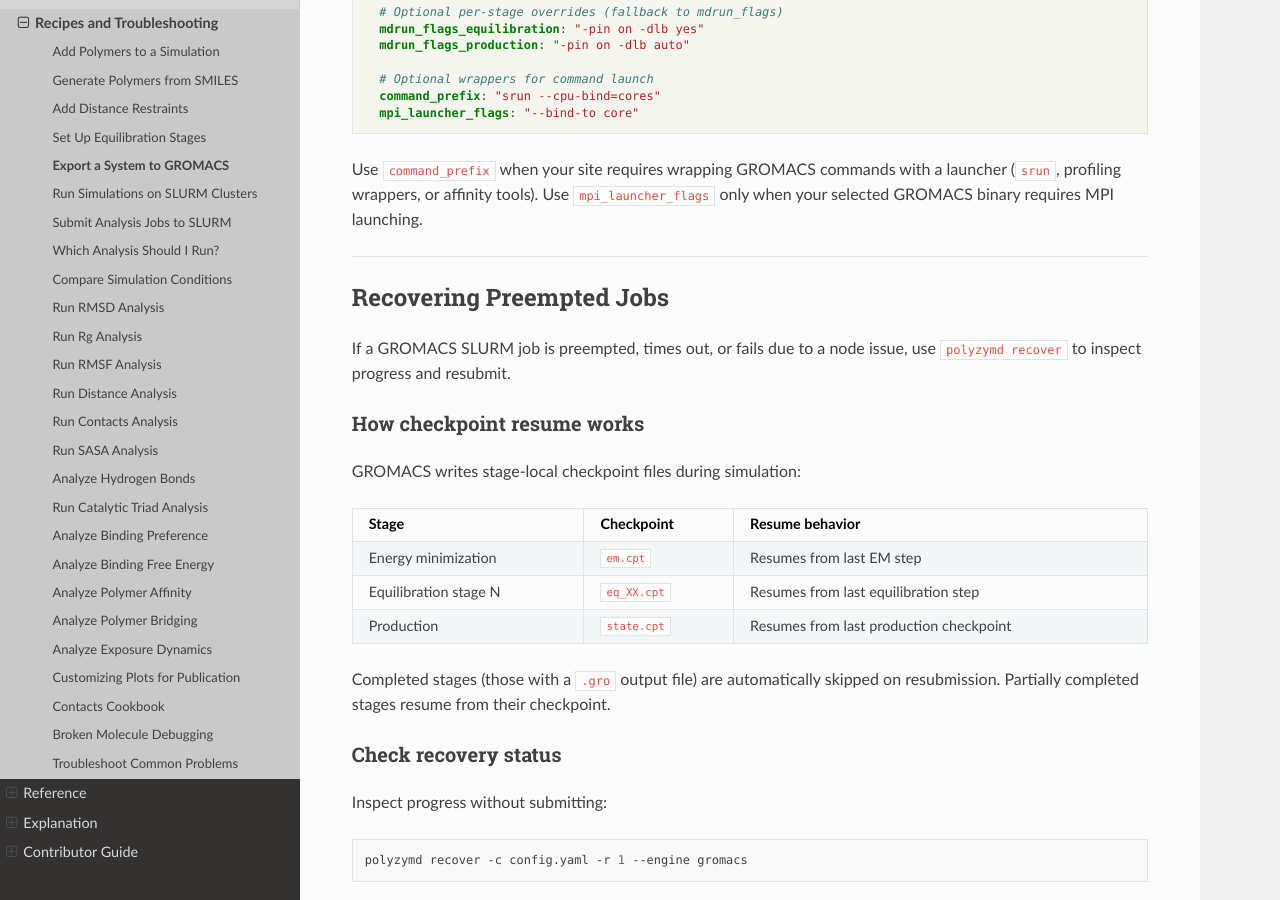
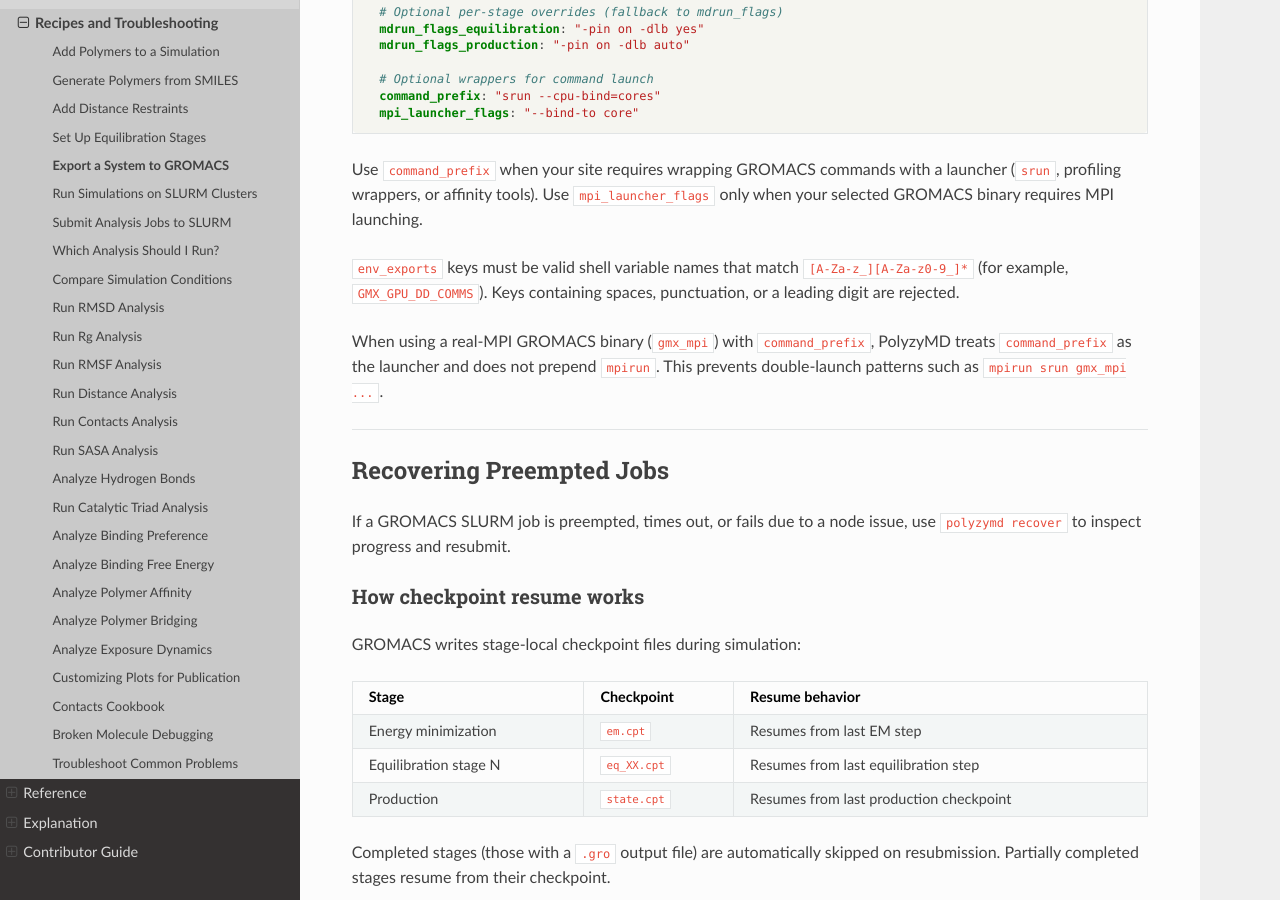
Before and after one commit to joelaforet/polyzymd, a Sphinx documentation site: the page built from docs/source/how_to/gromacs_export.md, in a window 1280 px wide and 900 px high, scrolled down 8947 px. Built offline with Sphinx 7.4.7 and the Read the Docs theme 3.1.0, drawn with Linux system fonts in a browser that asks for light colours; pages that are not in the unit, such as notebooks, are missing from menus.

Commit message:
Clarify command prefix MPI behavior and env export keys

```diff
--- a/docs/source/how_to/gromacs_export.md
+++ b/docs/source/how_to/gromacs_export.md
@@ -474,6 +474,14 @@ launcher (`srun`, profiling wrappers, or affinity tools). Use
 `mpi_launcher_flags` only when your selected GROMACS binary requires MPI
 launching.
 
+`env_exports` keys must be valid shell variable names that match
+`[A-Za-z_][A-Za-z0-9_]*` (for example, `GMX_GPU_DD_COMMS`). Keys containing
+spaces, punctuation, or a leading digit are rejected.
+
+When using a real-MPI GROMACS binary (`gmx_mpi`) with `command_prefix`, PolyzyMD
+treats `command_prefix` as the launcher and does not prepend `mpirun`. This
+prevents double-launch patterns such as `mpirun srun gmx_mpi ...`.
+
 ---
 
 ## Recovering Preempted Jobs
```
